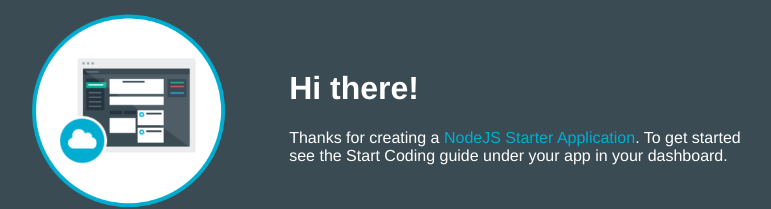
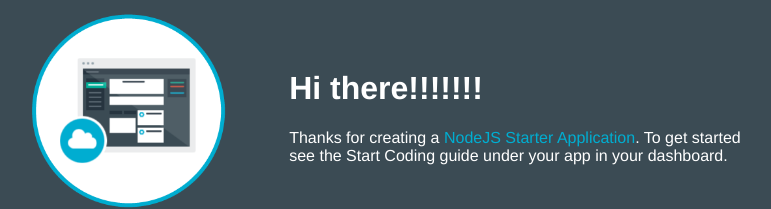
Before and after one commit to richarddemougin/exemple-simple-toolchain-RD-1466507915647, a website: page public/index.html in a window 1280 px wide. Shown: the part 145-354 px from the top of the page, without its empty margins (253-1024 px from the left). Drawn offline with Linux system fonts and the light colour scheme.

Commit message:
modification titre

```diff
--- a/public/index.html
+++ b/public/index.html
@@ -15,7 +15,7 @@
         <td style= "width:30%;">
           <img class = "newappIcon" src="images/newapp-icon.png">
         <td>
-            <h1>Hi there!</h1>
+            <h1>Hi there!!!!!!!</h1>
           <p>Thanks for creating a
             <span class = "blue">NodeJS Starter Application</span>.
             To get started see the Start Coding guide under your app in your dashboard.
```
Also changed, not shown: 1 other file.
